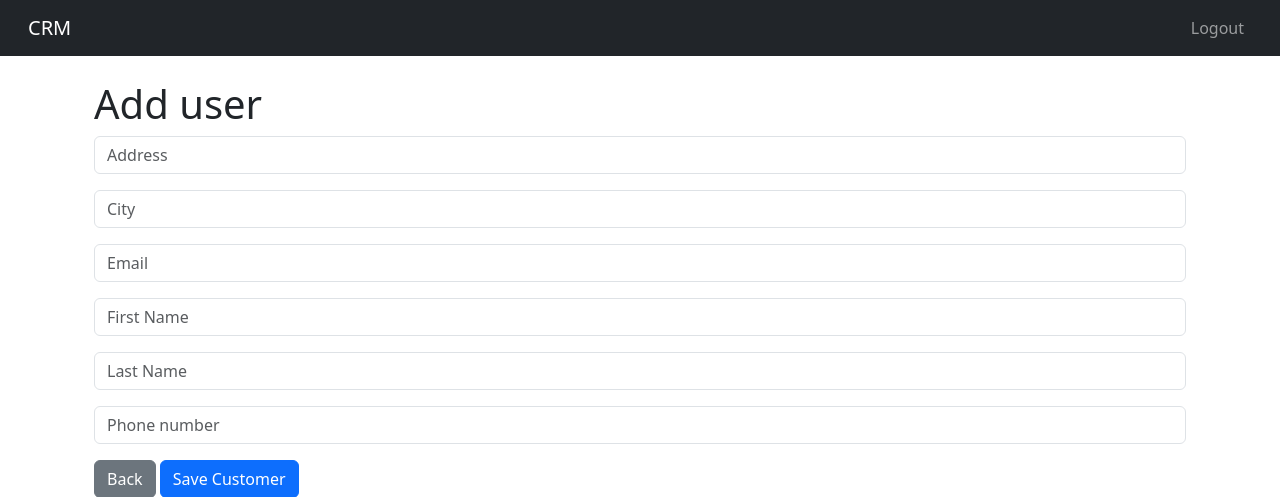
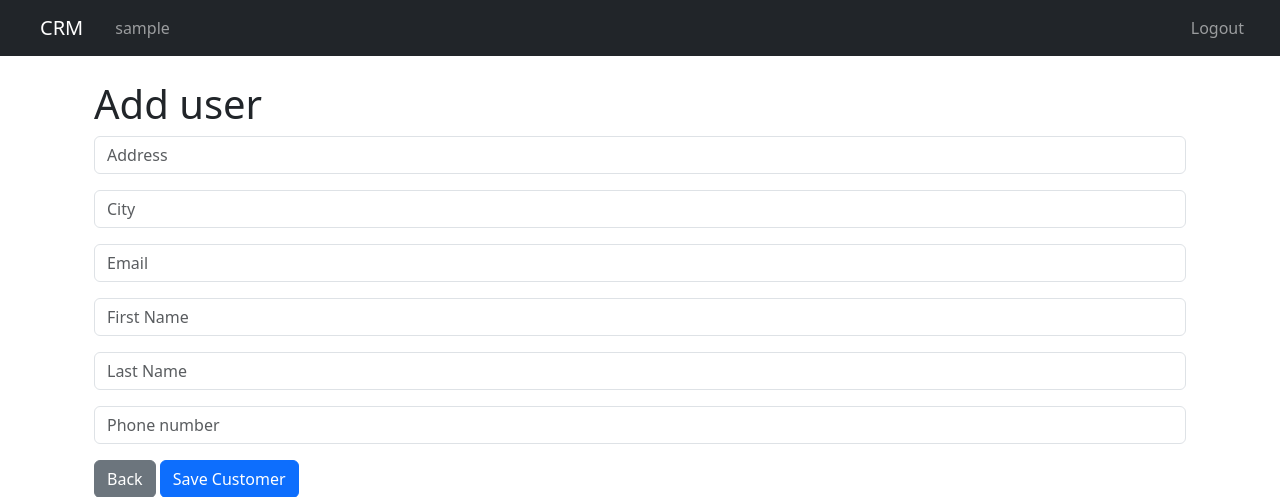
Before and after one commit to BryanGuti/crm-python, a Django app: page /add_record/ in a window 1280 px wide. Shown: the top 497 px of the page. Run offline with Django 5.2, Linux system fonts and the light colour scheme; the visitor is signed in with stand-in values (Sample User, id 1).

Commit message:
Add username at navbar

```diff
--- a/crm_web/templates/navbar.html
+++ b/crm_web/templates/navbar.html
@@ -1,6 +1,11 @@
 <nav class="navbar navbar-expand-lg bg-dark navbar-dark px-3">
   <div class="container-fluid">
-    <a class="navbar-brand" href="{% url 'home' %}">CRM</a>
+    <div class="container d-flex column-gap-3">
+      <a class="navbar-brand" href="{% url 'home' %}">CRM</a>
+      {% if user.is_authenticated %}
+      <span class="navbar-text">{{user.username}}</span>
+      {% endif %}
+    </div>
     <button
       class="navbar-toggler"
       type="button"
```
